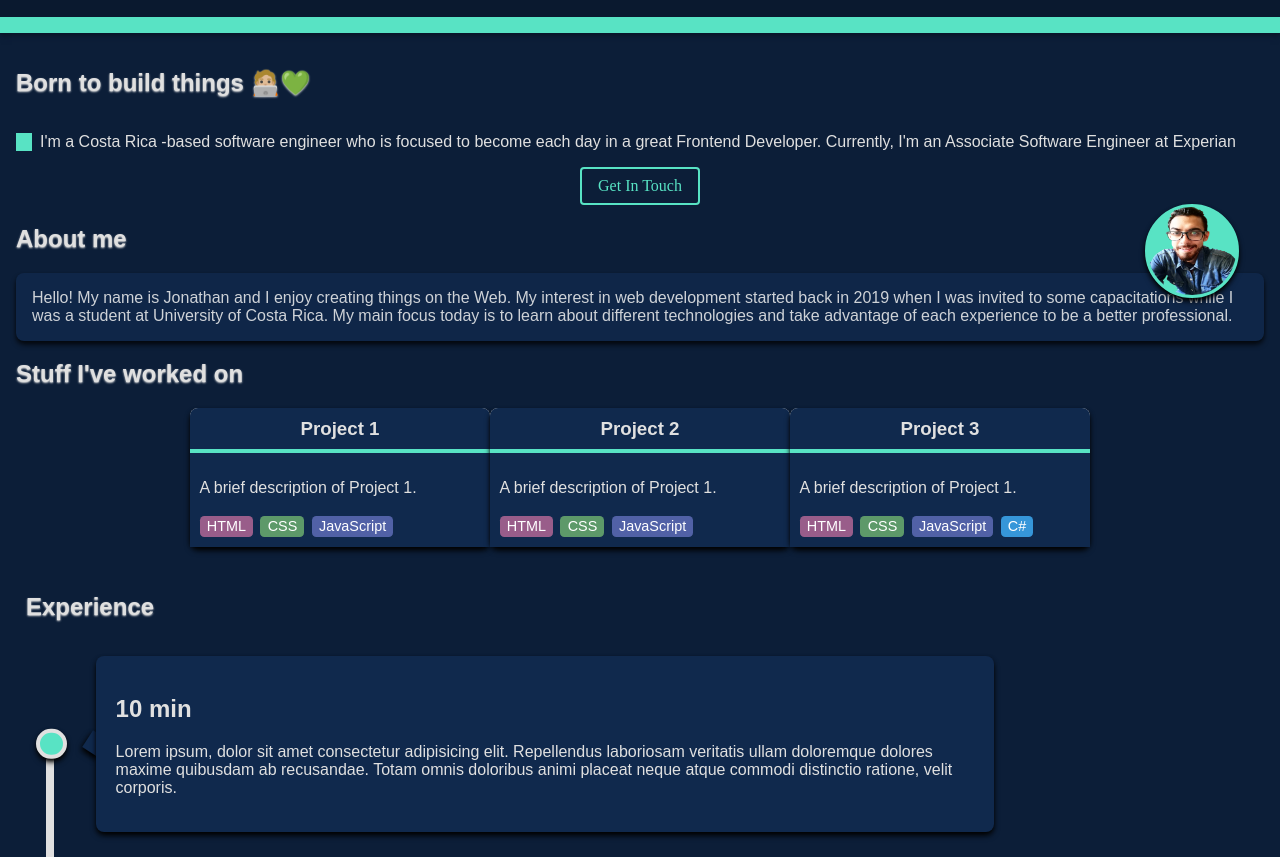
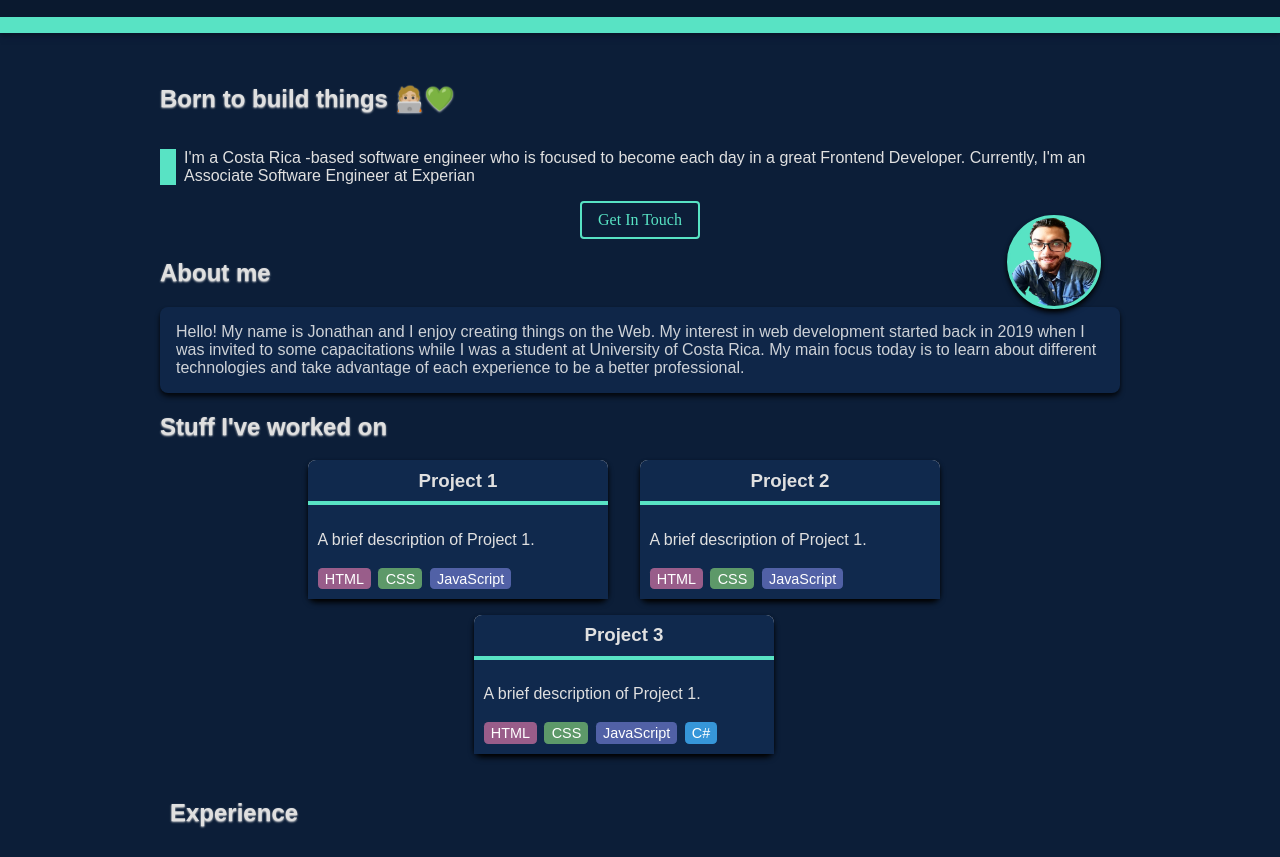
Before and after one commit to RugamaLabs/Curso-Web-Development-Labs-and-Projects-Jonathan-Rugama-FundaTEC, a plain HTML site: page Project-1/index.html in a window 1280 px wide. Shown: the part 95-952 px from the top of the page. Drawn offline with Linux system fonts and the light colour scheme.

Commit message:
feat: Additional styles for header and main-section
Added additional styles to set a position fixed for header, for this was necessary to assign more top padding for main-section. Additionally was included a margin-right for cards when min-width = 1024 px

```diff
--- a/Project-1/styles.css
+++ b/Project-1/styles.css
@@ -67,7 +67,11 @@ header {
     border-bottom: var(--secondary-color) 1em solid;
     box-shadow: var(--primary-color) 0px 4px 6px -1px, #0b0b0b 0px 2px 4px -1px;
     font-family: var(--header-font-famly);
-    color: var(--primary-text-color)
+    color: var(--primary-text-color);
+    position: fixed;
+    left: 0;
+    right: 0;
+    z-index: 2;
 }
 #theme-switch {
    height: 50px;
@@ -104,7 +108,7 @@ header {
 
 }
 .main-section {
-    padding: 1em;
+    padding: 18em 1em 3em 1em;
 }
 
 
@@ -159,7 +163,7 @@ header {
     overflow: hidden;
     border: 3px solid var(--secondary-color);
     position: absolute;
-    top: -18%;
+    top: -44px;
     right: 2%;
     box-shadow: var(--container-shadow)
 }
@@ -310,7 +314,15 @@ header {
    .main-nav {
        display: flex;
        gap: 6em;
+   }
+   .main-section {
 
-
+       padding: 10em 12.5% 3em 12.5%;
+   }
+   .content-item {
+       max-width: 85%;
+   }
+   .card {
+       margin-right:2em;
    }
 }
```
